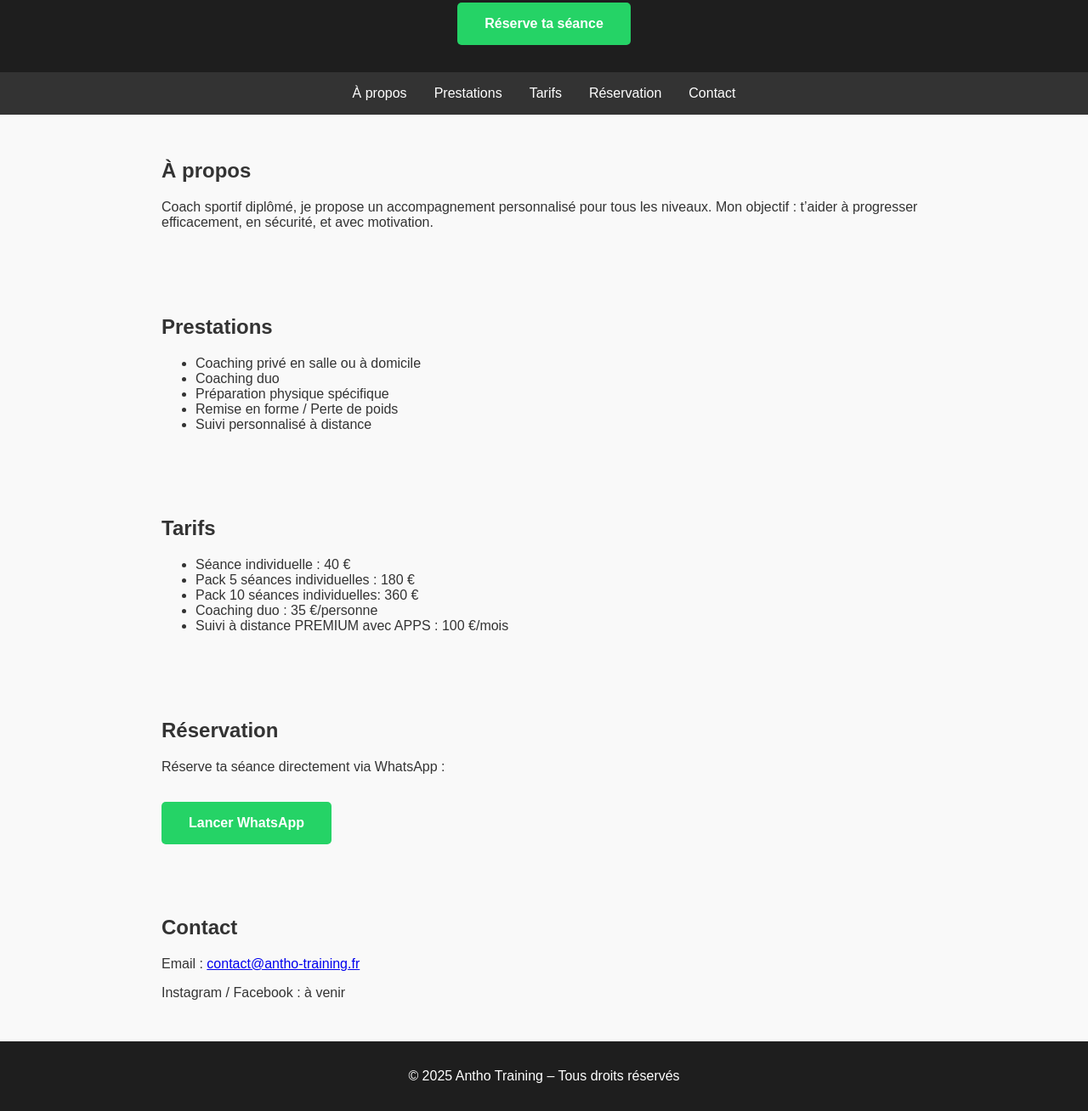
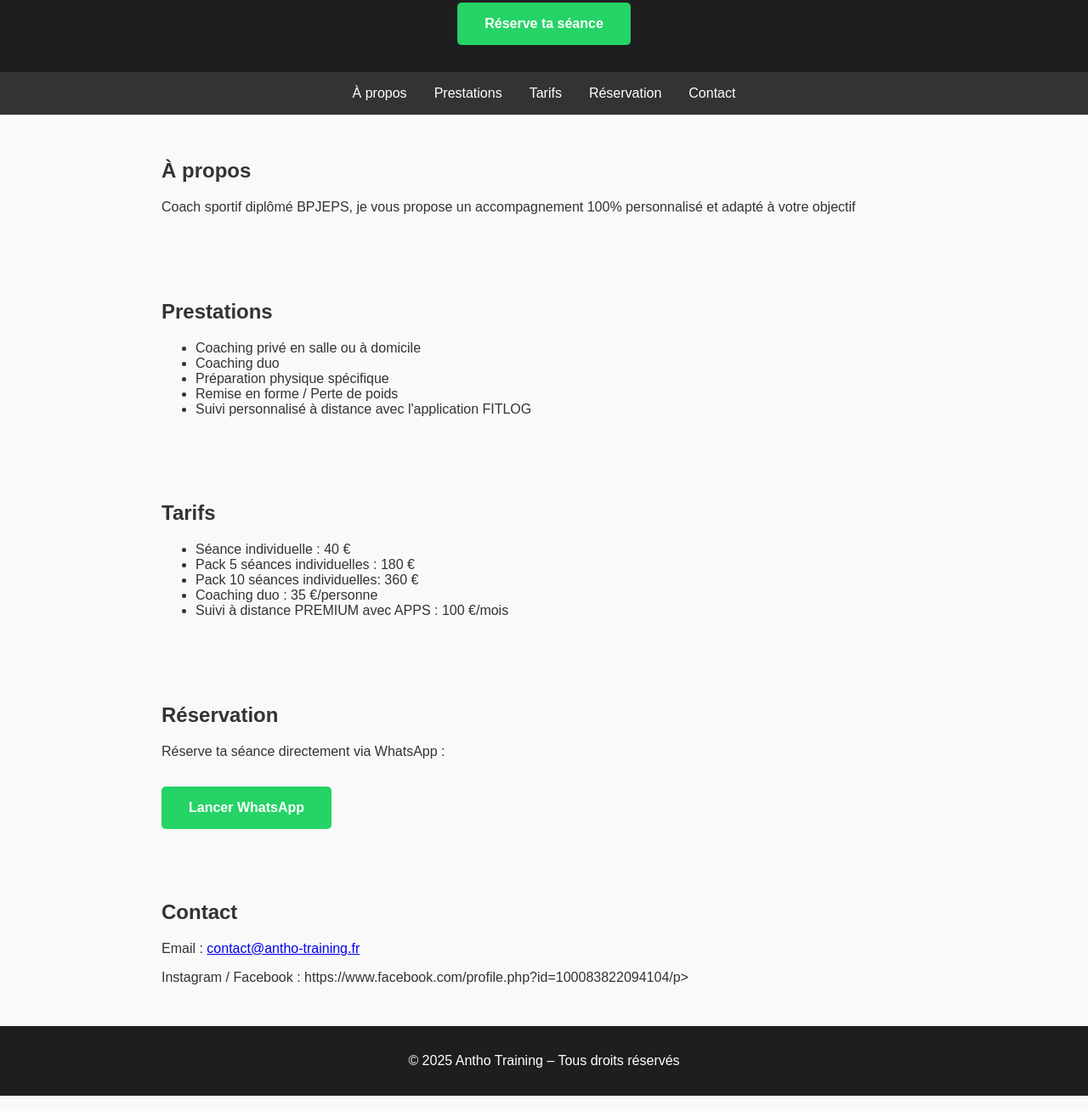
Before and after one commit to Antho-Training/antho-training, a plain HTML site: page index.html in a window 1280 px wide. Shown: the part 259-1567 px from the top of the page at 85% size. Drawn offline with Linux system fonts and the light colour scheme.

Commit message:
Update index.html

```diff
--- a/index.html
+++ b/index.html
@@ -77,7 +77,7 @@
 
   <section id="a-propos">
     <h2>À propos</h2>
-    <p>Coach sportif diplômé, je propose un accompagnement personnalisé pour tous les niveaux. Mon objectif : t’aider à progresser efficacement, en sécurité, et avec motivation.</p>
+    <p>Coach sportif diplômé BPJEPS, je vous propose un accompagnement 100% personnalisé et adapté à votre objectif</p>
   </section>
 
   <section id="prestations">
@@ -87,7 +87,7 @@
       <li>Coaching duo</li>
       <li>Préparation physique spécifique</li>
       <li>Remise en forme / Perte de poids</li>
-      <li>Suivi personnalisé à distance</li>
+      <li>Suivi personnalisé à distance avec l'application FITLOG</li>
     </ul>
   </section>
 
@@ -112,7 +112,7 @@
     <h2>Contact</h2>
     <p>Email : <a href="mailto:contact@antho-training.fr">contact@antho-training.fr</a></p>
 
-    <p>Instagram / Facebook : à venir</p>
+    <p>Instagram / Facebook : https://www.facebook.com/profile.php?id=100083822094104/p>
   </section>
 
   <footer>
```
